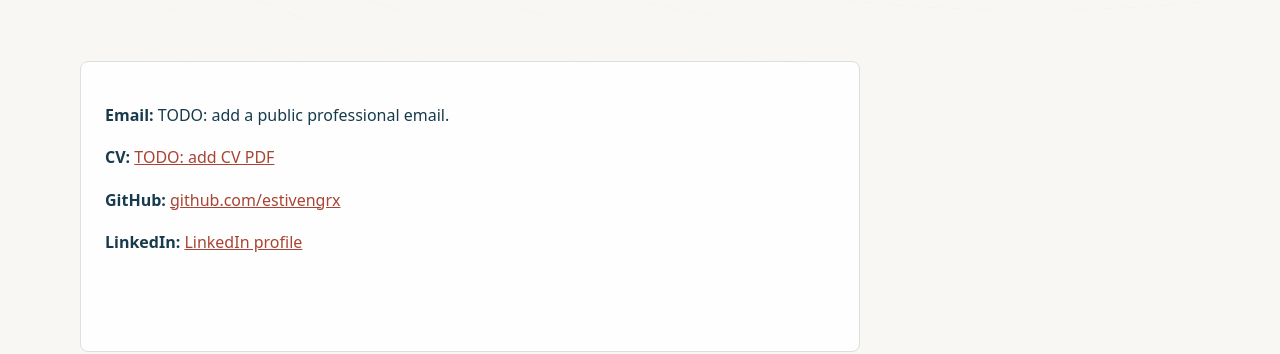
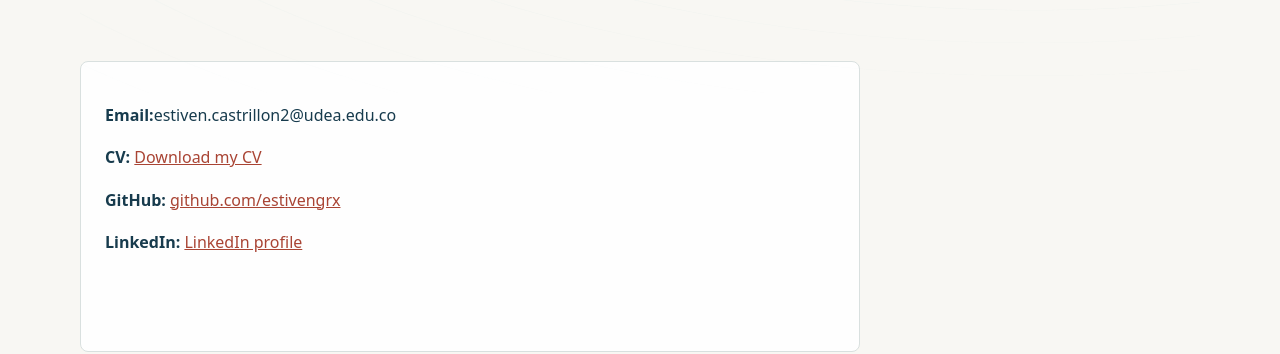
Before and after one commit to estivengrx/estivengrx.github.io, a Jekyll site: the page built from contact.md, in a window 1280 px wide. Shown: the part 402-756 px from the top of the page. Built offline with Jekyll 4.4.1, drawn with Linux system fonts in a browser that asks for light colours.

```diff
--- a/contact.md
+++ b/contact.md
@@ -5,8 +5,8 @@ description: Contact and curriculum vitae for Estiven Castrillón.
 ---
 <section class="page-intro"><p class="eyebrow">Contact</p><h1>Open to scientific conversations.</h1><p class="lede">For now, the public contact details are intentionally incomplete.</p></section>
 <div class="contact-box">
-  <p><strong>Email:</strong> TODO: add a public professional email.</p>
-  <p><strong>CV:</strong> <a href="{{ '/assets/cv.pdf' | relative_url }}">TODO: add CV PDF</a></p>
+  <p><strong>Email:</strong>estiven.castrillon2@udea.edu.co</p>
+  <p><strong>CV:</strong> <a href="{{ '/assets/cv.pdf' | relative_url }}">Download my CV</a></p>
   <p><strong>GitHub:</strong> <a href="https://github.com/estivengrx">github.com/estivengrx</a></p>
   <p><strong>LinkedIn:</strong> <a href="https://www.linkedin.com/in/estiven-castrillon-72823a253/">LinkedIn profile</a></p>
 </div>
```
Also changed, not shown: 1 other file.
